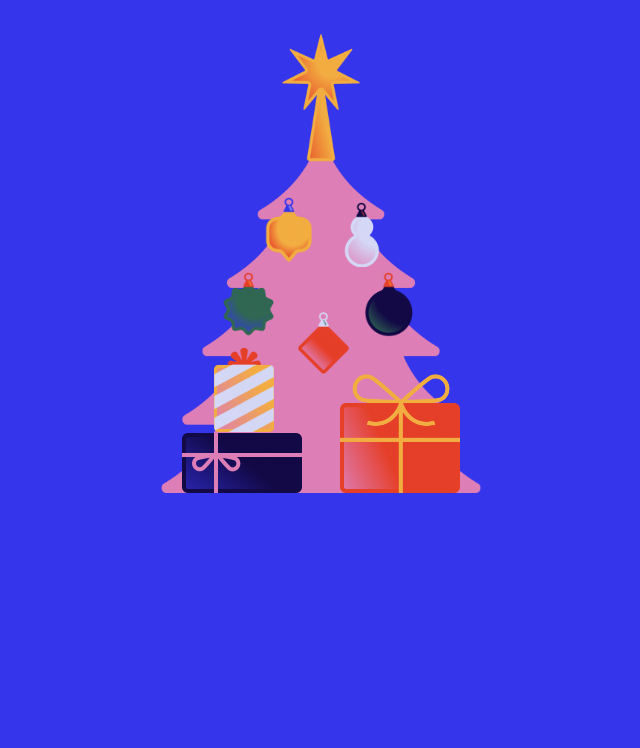
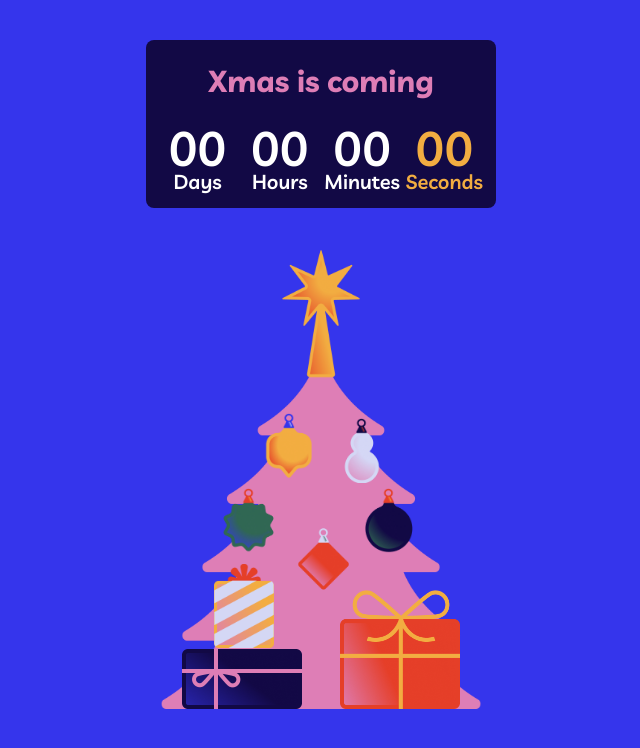
Before and after one commit to boolean-uk/xmas-counter-demo, a plain HTML site: page index.html in a window 1280 px wide. Shown: the whole page, without its empty margins (319-959 px from the left). Drawn offline with Linux system fonts and the light colour scheme.

Commit message:
complete panel layout

```diff
--- a/index.html
+++ b/index.html
@@ -8,6 +8,11 @@
   <!-- Icon -->
   <link rel="icon" type="image/png" sizes="16x16" href="https://boolean.co.uk/favicon/favicon-16x16.png">
 
+  <!-- Font -->
+  <link rel="preconnect" href="https://fonts.googleapis.com">
+  <link rel="preconnect" href="https://fonts.gstatic.com" crossorigin>
+  <link href="https://fonts.googleapis.com/css2?family=Livvic:wght@500;600;700&display=swap" rel="stylesheet">
+
   <!-- Style -->
   <link rel="stylesheet" href="style.css" type="text/css" />
 
@@ -17,8 +22,33 @@
   <title>Coding Session | Xmas Counter</title>
 </head>
 <body>
-  <div class="container">
+  <main class="container">
     <!-- Panel Area -->
+    <div class="panel">
+      <h1>Xmas is coming</h1>
+
+      <div class="counter">
+        <div class="counter-block">
+          <div id="days" class="counter-block-number">00</div>
+          <div class="counter-block-label">Days</div>
+        </div>
+
+        <div class="counter-block">
+          <div id="hours" class="counter-block-number">00</div>
+          <div class="counter-block-label">Hours</div>
+        </div>
+
+        <div class="counter-block">
+          <div id="minutes" class="counter-block-number">00</div>
+          <div class="counter-block-label">Minutes</div>
+        </div>
+
+        <div class="counter-block">
+          <div id="seconds" class="counter-block-number">00</div>
+          <div class="counter-block-label">Seconds</div>
+        </div>
+      </div>
+    </div>
 
     <!-- Tree Area -->
     <div class="xmas-stage">
--- a/style.css
+++ b/style.css
@@ -2,6 +2,10 @@
 :root {
     --color-blue: #3535EC;
     --color-white: #ffffff;
+    --color-blue-dark: #120945;
+    --color-yellow: #F2AD41;
+    --color-pink: #DE7EB6;
+    --font: 'Livvic', sans-serif;
 }
 
 /* CSS Reset */
@@ -16,6 +20,7 @@ html {
     background-color: var(--color-blue);
     line-height: 1;
     color: var(--color-white);
+    font-family: var(--font);
 }
 
 .container {
@@ -25,6 +30,12 @@ html {
 
 img {
     max-width: 100%;
+}
+
+h1 {
+    margin-bottom: 18px;
+    font-size: 30px;
+    color: var(--color-pink);
 }
 
 /* Tree */
@@ -90,5 +101,40 @@ img {
     left: 145px;
 }
 
+/* Panel */
 
-/* Panel */
+.panel {
+  display: grid;
+  grid-auto-rows: 1fr 1fr;
+  place-items: center;
+
+  background-color: var(--color-blue-dark);
+  margin: 40px 0;
+  width: 100%;
+  padding: 16px 0;
+
+  text-align: center;
+  border-radius: 8px;
+}
+
+.counter {
+  display: grid;
+  grid-template-columns: repeat(4, 1fr);
+  gap: 5px;
+}
+
+.counter-block {
+    font-weight: 600;
+}
+
+.counter-block:last-child {
+    color: var(--color-yellow);
+}
+
+.counter-block-number {
+    font-size: 48px;
+}
+
+.counter-block-label {
+    font-size: 20px;
+}
```
